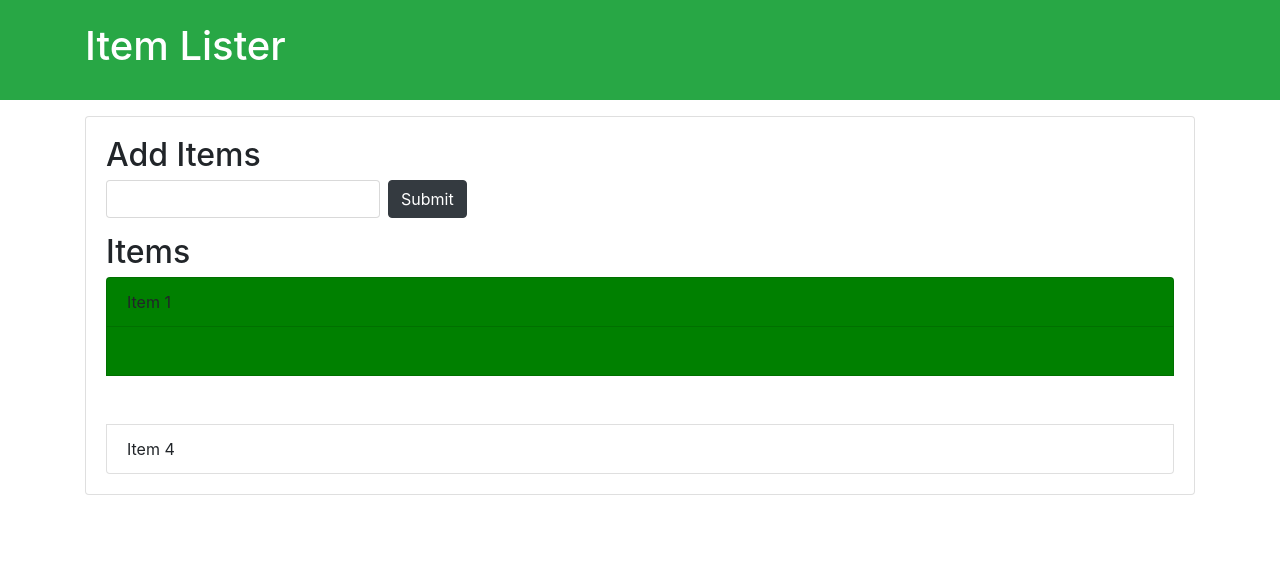
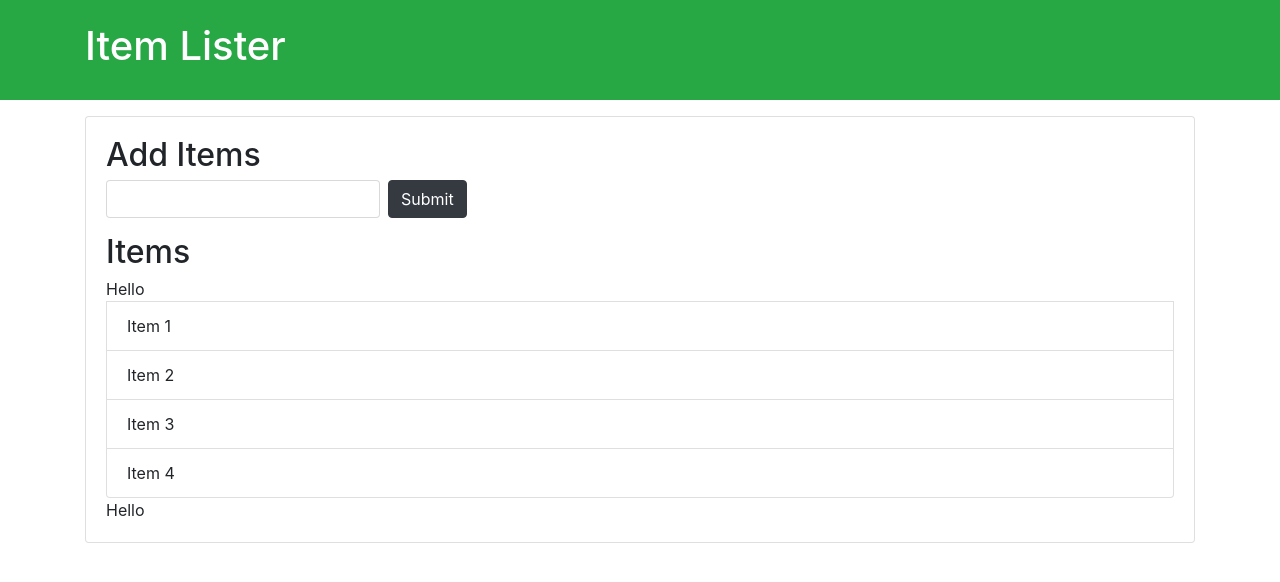
Before and after one commit to manupuranic/dom-basics, a plain HTML site: page index.html in a window 1280 px wide. Drawn offline with nearby package versions, Linux system fonts and the light colour scheme.

Commit message:
assignment 7 tasks done

```diff
--- a/index.html
+++ b/index.html
@@ -34,6 +34,7 @@
           <li class="list-group-item">Item 3</li>
           <li class="list-group-item">Item 4</li>
         </ul>
+        <span>Hello</span>
       </div>
     </div>
     <script src="index.js"></script>
--- a/index.js
+++ b/index.js
@@ -34,16 +34,57 @@
 // }
 
 // Assignment 6 querySelector & querySelectorAll
-let secondItem = document.querySelector("li:nth-child(2)");
-secondItem.style.backgroundColor = "Green";
+// let secondItem = document.querySelector("li:nth-child(2)");
+// secondItem.style.backgroundColor = "Green";
 
-let thirdItem = document.querySelector("li:nth-child(3)");
-thirdItem.style.visibility = "hidden";
+// let thirdItem = document.querySelector("li:nth-child(3)");
+// thirdItem.style.visibility = "hidden";
 
-let li = document.querySelectorAll("li");
-li[1].style.color = "green";
+// let li = document.querySelectorAll("li");
+// li[1].style.color = "green";
 
-let odd = document.querySelectorAll("li:nth-child(odd)");
-for (let i = 0; i < odd.length; i++) {
-  odd[i].style.backgroundColor = "green";
-}
+// let odd = document.querySelectorAll("li:nth-child(odd)");
+// for (let i = 0; i < odd.length; i++) {
+//   odd[i].style.backgroundColor = "green";
+// }
+
+// let itemList = document.querySelector("#items");
+// itemList.parentElement.style.backgroundColor = "#f4f4f4";
+
+// itemList.children[1].style.backgroundColor = "lightgreen";
+
+// console.log(itemList.firstChild);
+// itemList.firstElementChild.textContent = "Hello";
+// console.log(itemList.lastChild);
+// itemList.lastElementChild.textContent = "World";
+
+// console.log(itemList.nextSibling);
+// console.log(itemList.nextElementSibling);
+
+// console.log(itemList.previousSibling);
+// console.log(itemList.previousElementSibling);
+// itemList.previousElementSibling.style.color = "red";
+
+let newDiv = document.createElement("div");
+
+newDiv.className = "welcome";
+
+newDiv.id = "hello";
+
+newDiv.setAttribute("title", "hello Div");
+
+let newTextNode = document.createTextNode("Hello");
+
+newDiv.appendChild(newTextNode);
+
+console.log(newDiv);
+
+let container = document.querySelector("header .container");
+let h1 = document.querySelector("header h1");
+
+container.insertBefore(newDiv, h1);
+
+let itemList = document.querySelector("#items");
+let item1 = itemList.firstElementChild;
+
+itemList.insertBefore(newDiv, item1);
```
